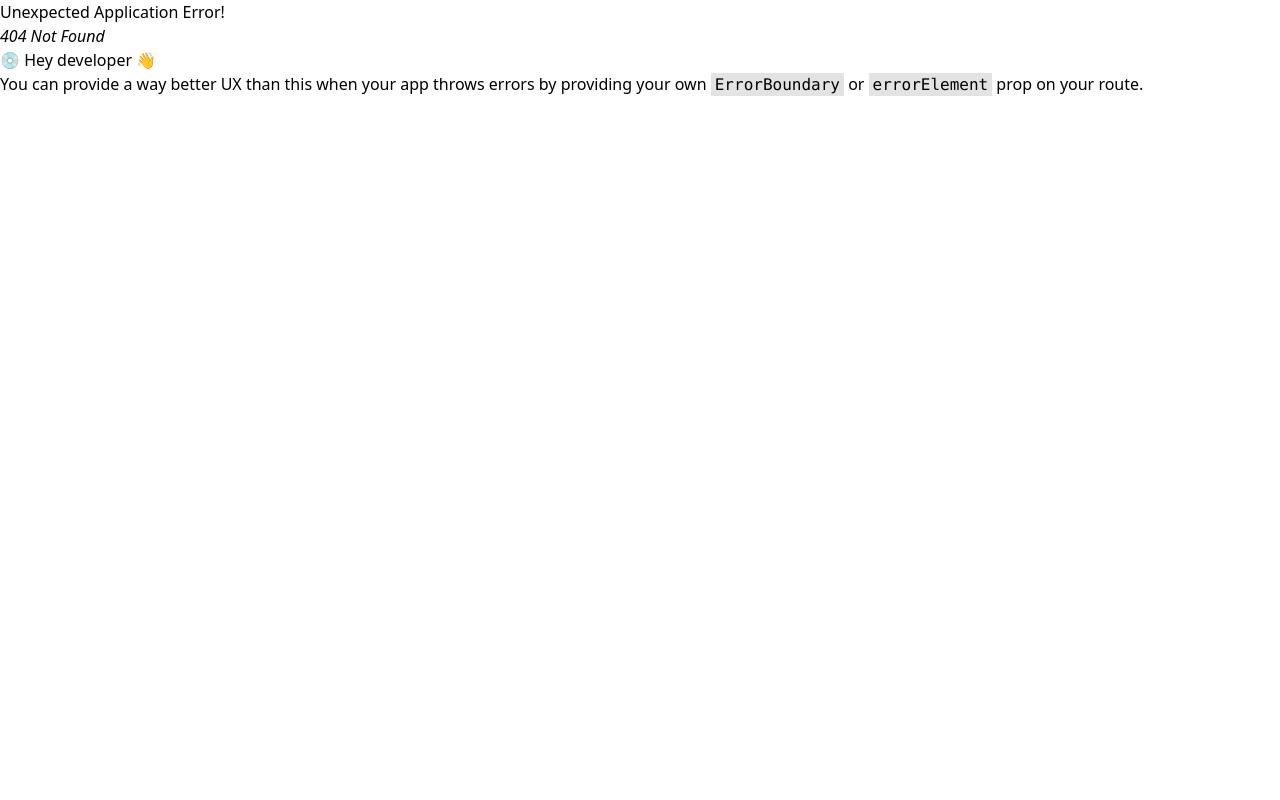
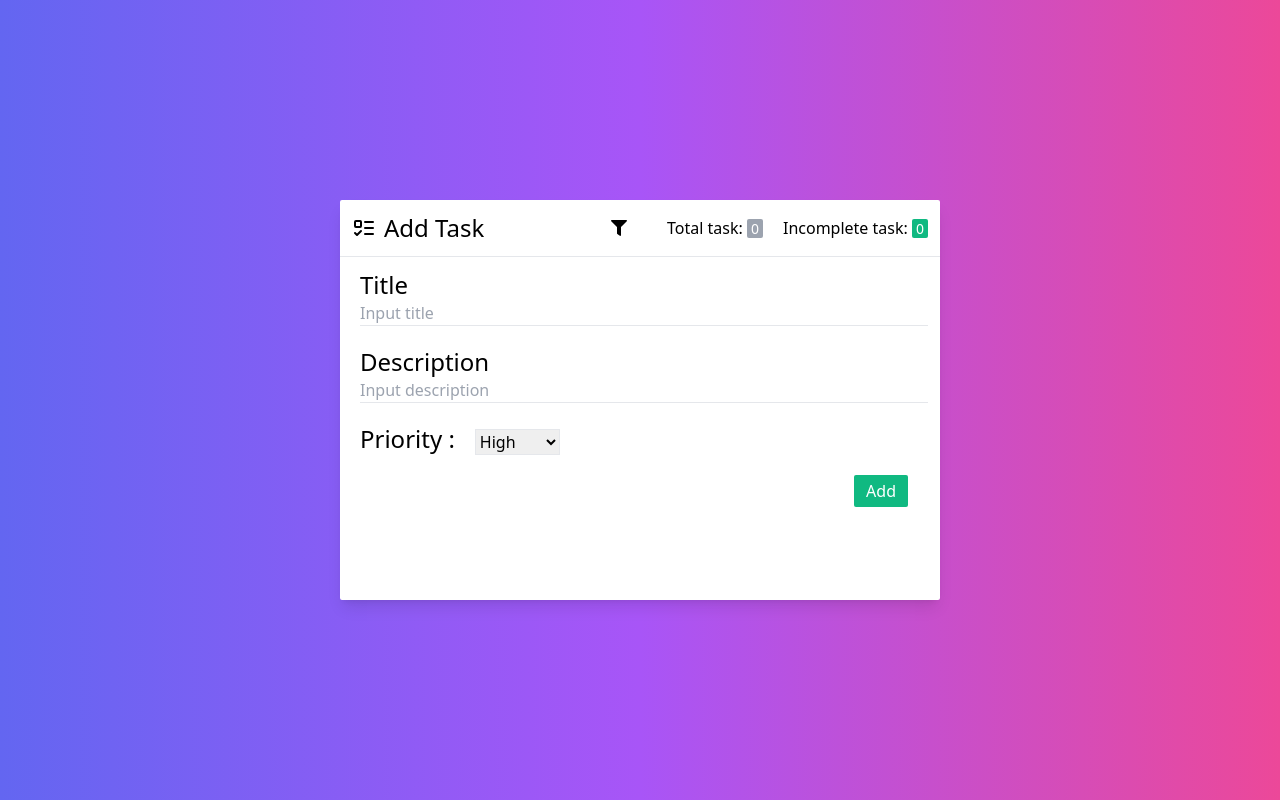
Before and after one commit to nahid-dev/to_to_app, a React (Vite) app: page /addTask in a window 1280 px wide. Before the commit this address had no page. Built offline with nearby package versions, Linux system fonts and the light colour scheme.

Commit message:
add task for todo done

```diff
--- a/package.json
+++ b/package.json
@@ -14,6 +14,7 @@
     "match-sorter": "^6.3.4",
     "react": "^18.2.0",
     "react-dom": "^18.2.0",
+    "react-hook-form": "^7.50.1",
     "react-icons": "^5.0.1",
     "react-router-dom": "^6.22.0",
     "sort-by": "^1.2.0"
--- a/src/components/footer/Footer.jsx
+++ b/src/components/footer/Footer.jsx
@@ -1,9 +1,21 @@
 import React from "react";
+import { Link } from "react-router-dom";
+import { FaPlus } from "react-icons/fa";
 
 const Footer = () => {
   return (
     <div>
-      <button>Add Task</button>
+      {/* Add task button here */}
+      <div className="">
+        <Link to="/addTask">
+          <button
+            className="bg-emerald-500 text-white p-4 rounded-full shadow-xl"
+            title="Add task"
+          >
+            <FaPlus size={24} />
+          </button>
+        </Link>
+      </div>
     </div>
   );
 };
--- a/src/components/menu/Menu.jsx
+++ b/src/components/menu/Menu.jsx
@@ -1,14 +1,20 @@
 import React from "react";
 import { LuListTodo } from "react-icons/lu";
 import { FaFilter } from "react-icons/fa";
+import { useLocation } from "react-router-dom";
 
-const Menu = ({ title }) => {
+const Menu = () => {
+  const location = useLocation();
   return (
     <div className="border-b flex items-center justify-between pr-3">
       {/* App title */}
       <div className="text-2xl flex items-center m-3 ">
         <LuListTodo className="mr-2" />
-        <span>{title}</span>
+        {location.pathname == "/addTask" ? (
+          <span>Add Task</span>
+        ) : (
+          <span>Task List</span>
+        )}
       </div>
 
       <div className="flex space-x-10 items-center">
--- a/src/layout/MainLayout.jsx
+++ b/src/layout/MainLayout.jsx
@@ -1,12 +1,18 @@
 import React from "react";
-import Home from "../pages/Home";
+import Menu from "../components/menu/Menu";
+import { Outlet } from "react-router-dom";
+// import Footer from "../components/footer/Footer";
 
 const MainLayout = () => {
   return (
-    <div className="h-screen bg-gradient-to-r from-indigo-500 via-purple-500 to-pink-500 flex items-center justify-center">
+    <div className=" h-screen bg-gradient-to-r from-indigo-500 via-purple-500 to-pink-500 flex items-center justify-center">
       <div className="h-[400px] bg-white w-[600px] shadow-lg rounded-sm">
+        {/* Main menu here */}
+        <Menu></Menu>
+
         {/* Main page load here */}
-        <Home></Home>
+        <Outlet></Outlet>
+        {/* <Footer></Footer> */}
       </div>
     </div>
   );
--- a/src/pages/AddTask.jsx
+++ b/src/pages/AddTask.jsx
@@ -1,9 +1,100 @@
 import React from "react";
+import { useForm } from "react-hook-form";
 
 const AddTask = () => {
+  const {
+    register,
+    handleSubmit,
+    reset,
+    formState: { errors },
+  } = useForm();
+
+  const onSubmit = (data) => {
+    console.log(data);
+
+    // Save the todo task in Local storage
+    const existingTask = JSON.parse(localStorage.getItem("todos")) || [];
+    const updateTaskList = [
+      ...existingTask,
+      {
+        id: new Date().getTime(),
+        title: data.title,
+        desc: data.description,
+        priority: data.priority,
+        completed: false,
+      },
+    ];
+    localStorage.setItem("todos", JSON.stringify(updateTaskList));
+    reset();
+  };
   return (
-    <div>
-      <h1 className="text-2xl">Add A Task</h1>
+    <div className="p-3 pl-5">
+      <div>
+        <form onSubmit={handleSubmit(onSubmit)} action="" className="space-y-5">
+          {/* Title input */}
+          <div className="flex flex-col ">
+            <label htmlFor="" className="text-2xl ">
+              Title
+            </label>
+            <input
+              type="text"
+              placeholder="Input title"
+              className=" border-b focus-visible:outline-none"
+              {...register("title", { required: true })}
+            />
+            {errors.title && (
+              <span className="text-red-600">Title is required</span>
+            )}
+          </div>
+
+          {/* Task details here */}
+          <div className="flex flex-col ">
+            <label className="text-2xl " htmlFor="">
+              Description
+            </label>
+            <input
+              type="text"
+              placeholder="Input description"
+              className=" border-b focus-visible:outline-none"
+              {...register("description", { required: true })}
+            />
+            {errors.description && (
+              <span className="text-red-600">Description is required</span>
+            )}
+          </div>
+
+          {/* priority input here */}
+          <div>
+            <label className="text-2xl mr-5" htmlFor="">
+              Priority :
+            </label>
+            <select
+              id=""
+              className="focus-visible:outline-none border"
+              {...register("priority", { required: true })}
+            >
+              <option selected value="high">
+                High
+              </option>
+              <option value="medium">Medium</option>
+              <option value="low">Low</option>
+            </select>
+            {errors.priority && (
+              <span className="text-red-600">Priority is required</span>
+            )}
+          </div>
+
+          {/* submit button */}
+          <div className=" text-right mr-5">
+            <button
+              className="font-medium bg-emerald-500 px-3 py-1 rounded-sm text-white"
+              type="submit"
+            >
+              Add
+            </button>
+          </div>
+        </form>
+      </div>
     </div>
   );
 };
--- a/src/pages/Home.jsx
+++ b/src/pages/Home.jsx
@@ -1,22 +1,39 @@
-import React from "react";
-import Menu from "../components/menu/Menu";
+import React, { useEffect, useState } from "react";
 import { RiFileEditLine } from "react-icons/ri";
 import { AiTwotoneDelete } from "react-icons/ai";
+import { FaPlus } from "react-icons/fa";
+import { Link } from "react-router-dom";
 
 const Home = () => {
+  const [todos, setTodos] = useState([]);
+  let borderColor;
+  console.log(borderColor);
+  todos?.map((item) => {
+    if (item.priority === "high") {
+      borderColor = "border-red-500";
+    } else if (item.priority === "medium") {
+      borderColor = "border-yellow-500";
+    } else {
+      borderColor = "border-emerald-500";
+    }
+  });
+
+  useEffect(() => {
+    // Retrieve todos from localStorage when the component mounts
+    const storedTodos = JSON.parse(localStorage.getItem("todos")) || [];
+    setTodos(storedTodos);
+  }, []);
   return (
-    <div>
-      {/* Menu bar */}
-      <Menu title={"Task List"}></Menu>
-
+    <div className="!relative h-[343px]">
       {/* All task list here */}
       <div>
-        <div className="border-b p-3">
-          <div className={`border-l-4 border-red-500  flex`}>
+        {todos?.map((todo) => (
+          <div key={todo.id} className="border-b p-3">
+            <div className={`border-l-4 ${borderColor}  flex`}>
               <input type="checkbox" className="mx-2 w-5" />
               <div className=" w-full flex justify-between items-center">
                 <div>
-                <h2 className="text-xl font-medium">Title</h2>
+                  <h2 className="text-xl font-medium">Title-1</h2>
                   <p>Lorem ipsum dolor sit amet.</p>
                 </div>
                 <div>
@@ -41,6 +58,19 @@ const Home = () => {
               </div>
             </div>
           </div>
+        ))}
+      </div>
+
+      {/* Add task button here */}
+      <div className="absolute bottom-0 right-0 z-50 m-4  inline-block">
+        <Link to="/addTask">
+          <button
+            className="bg-emerald-500 text-white p-4 rounded-full shadow-xl"
+            title="Add task"
+          >
+            <FaPlus size={24} />
+          </button>
+        </Link>
       </div>
     </div>
   );
```
Also changed, not shown: src/routes/Routes.jsx (+12 -0 lines), 1 other file (tests, documents, lock files or other folders). Lines whose indentation alone changed are shown as unchanged.
